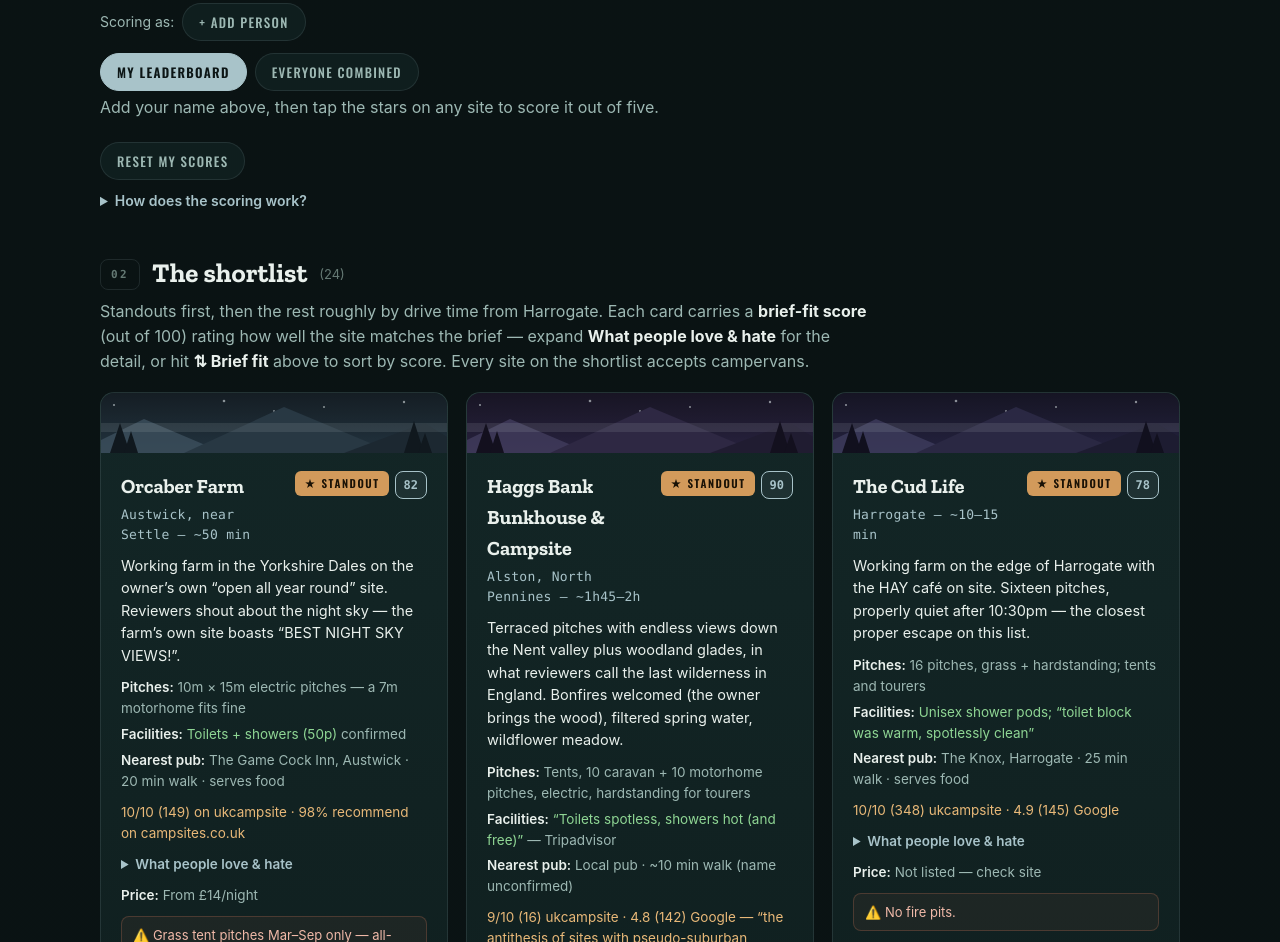
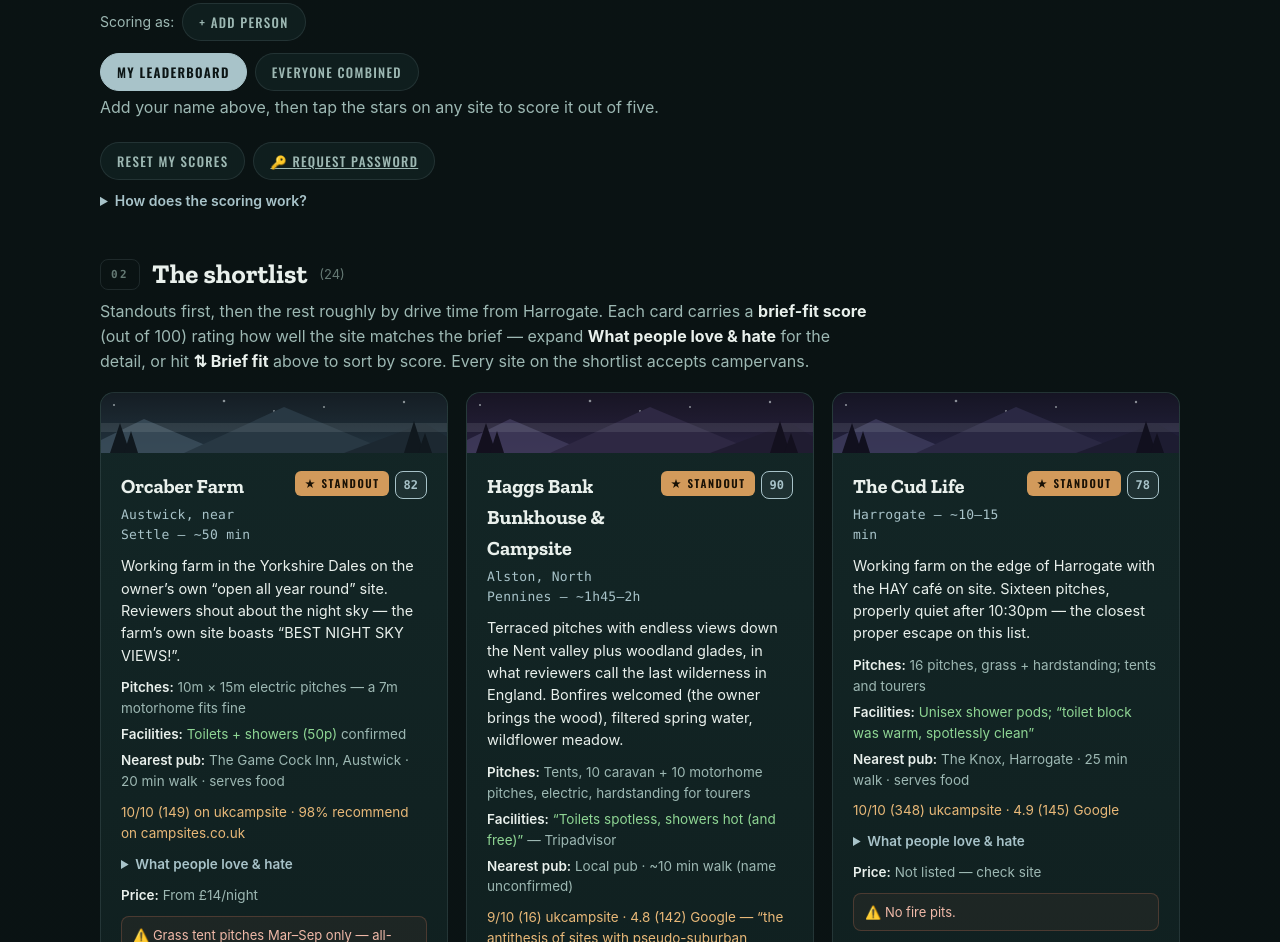
Before and after one commit to ian-cleary/all-year-campsites, a plain HTML site: page index.html in a window 1280 px wide. Shown: the part 929-1871 px from the top of the page. Drawn offline with nearby package versions, Linux system fonts and the light colour scheme.

Commit message:
Add password request button to scoring section

```diff
--- a/index.html
+++ b/index.html
@@ -227,11 +227,12 @@
     <div class="pollActions">
 
       <button class="chip" id="resetBtn">Reset my scores</button>
+      <a class="chip" href="mailto:ian.cleary@gmail.com?subject=Password%20request%3A%20Wild%20Skies%20scores%20%28Harrogate%29&body=Hi%20Ian%2C%0A%0APlease%20share%20the%20group%20password%20for%20the%20Wild%20Skies%20campsite%20scores%20%28Harrogate%29.%0A%0AMy%20name%3A%20%0A%0AThanks%21">🔑 Request password</a>
     </div>
     <div id="shareBanner" class="caveat" style="display:none;margin-top:12px"></div>
     <details class="how"><summary>How does the scoring work?</summary>
       <p>Your scores are saved on <b>this device</b> and sent to the group scoreboard server, so everyone’s votes count together. Add each person who’s choosing with the + button, tap the stars on the sites that appeal to each of you — use one consistent name per person across phones.</p>
-      <p>The <b>Everyone combined</b> board needs the group password (ask Ian) — it shows everyone’s scores together, live. The password is checked by the server and never appears on this page.</p>
+      <p>The <b>Everyone combined</b> board needs the group password — tap <b>🔑 Request password</b> below and Ian will send it over if you’re on the list — it shows everyone’s scores together, live. The password is checked by the server and never appears on this page.</p>
     </details>
   </section>
 
```
